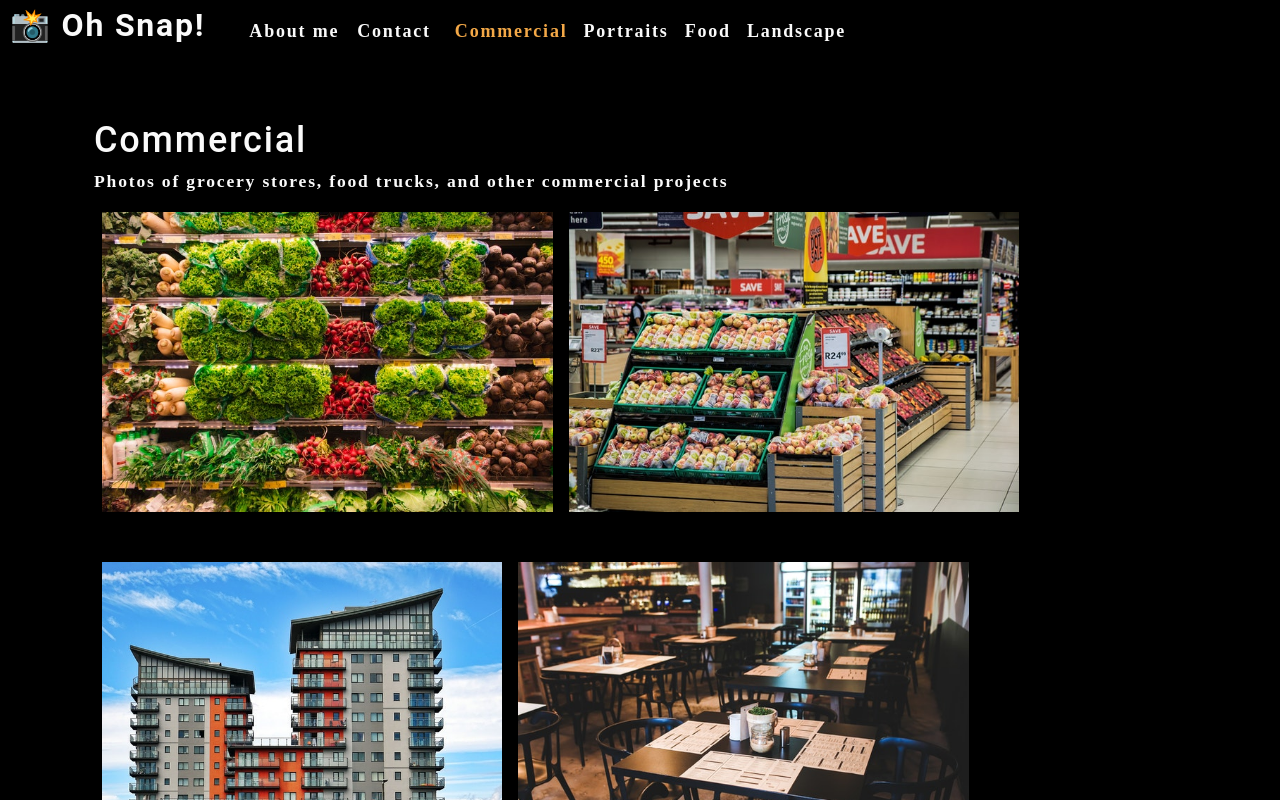
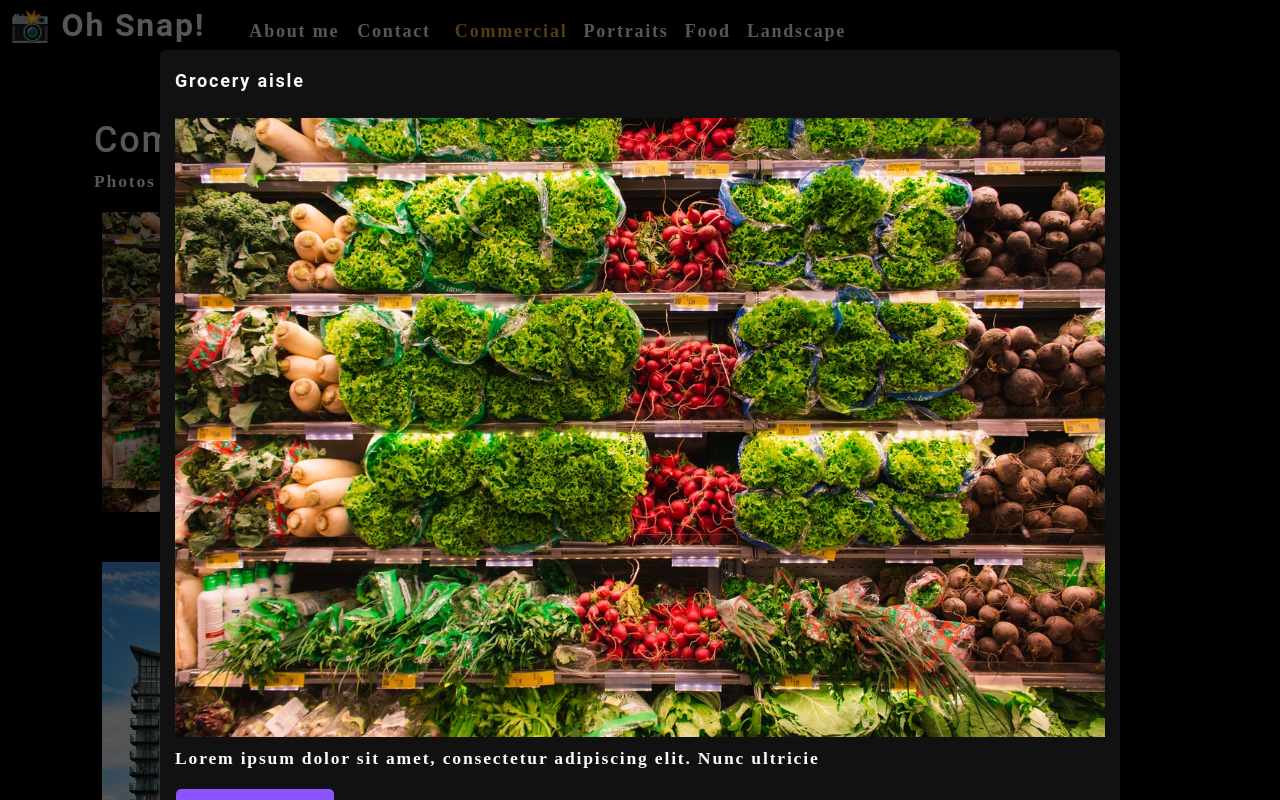
Before and after one commit to valkim55/VK-photo-port-CRA, a React (Create React App) app: page / in a window 1280 px wide. Both pictures are taken after a click on the picture 327 px from the left and 361 px from the top of the page. Shown: the top 800 px of the page. Built offline with nearby package versions, Linux system fonts and the light colour scheme.

Commit message:
modal working

```diff
--- /dev/null
+++ b/src/components/Modal/index.js
@@ -0,0 +1,19 @@
+import React from 'react'
+
+const Modal = ({currentPhoto, onClose}) => {
+
+    const {name, category, description, index} = currentPhoto;
+    return (
+
+        <div className='modalBackdrop'>
+            <div className='modalContainer'>
+                <h3 className='modalTitle'>{name}</h3>
+                <img src={require(`../../assets/large/${category}/${index}.jpg`)} alt='current category' />
+                <p>{description}</p>
+                <button onClick={onClose} type='button' >Close this modal</button>
+            </div>
+        </div>
+    );
+};
+
+export default Modal;
--- a/src/components/PhotoList/index.js
+++ b/src/components/PhotoList/index.js
@@ -1,8 +1,12 @@
-// the purpose of this component is to handle the photo rendering logic. now that you can show more than one static photo on the gallery page, you need to make sure the correct category is displayed that represents that image
 import React, { useState } from 'react';
+
+import Modal from '../Modal/index';
 
 // instead of props can use destructured category object as {category} as an argument for PhotoList function
 const PhotoList = ({category}) => {
+
+    //state that will control whether modal is open or not - clicked or not
+    const [isModalOpen, setIsModalOpen] = useState(false);
 
     // using .map method to map through the array of categories with their photos and display them
     const [photos] = useState(
@@ -110,13 +114,28 @@
     // if it doesn't deploy, bring back .default
     const currentPhotos = photos.filter((photo) => photo.category === category);
 
+    // managing current photo state and making this data accessible to Modal by passing it as a props
+    const [currentPhoto, setCurrentPhoto] = useState();
+
+        //declare toggleModal function
+        const toggleModal = (image, i) => {
+            // updating current photo state with the retrieved data through the click event
+            setCurrentPhoto({ ...image, index: i});
+
+            // the click handler will update isModalOPen to true (because toggleModal happens on a click and isModalOpen was initially set to false, so !isModalOpen makes it true)
+            setIsModalOpen(!isModalOpen);
+            //console.log('smth happened')
+        }
+
     return (
         <div>
+            { isModalOpen && <Modal currentPhoto={currentPhoto} onClose={toggleModal} />}
             <div className="flex-row"> {currentPhotos.map((image, i) => (
                 <img
                     src={require(`../../assets/small/${category}/${i}.jpg`)}
                     alt={image.name}
                     className="img-thumbnail mx-1"
+                    onClick={() => toggleModal(image, i)}
                     key={image.name}
                 />
             ))}
```
